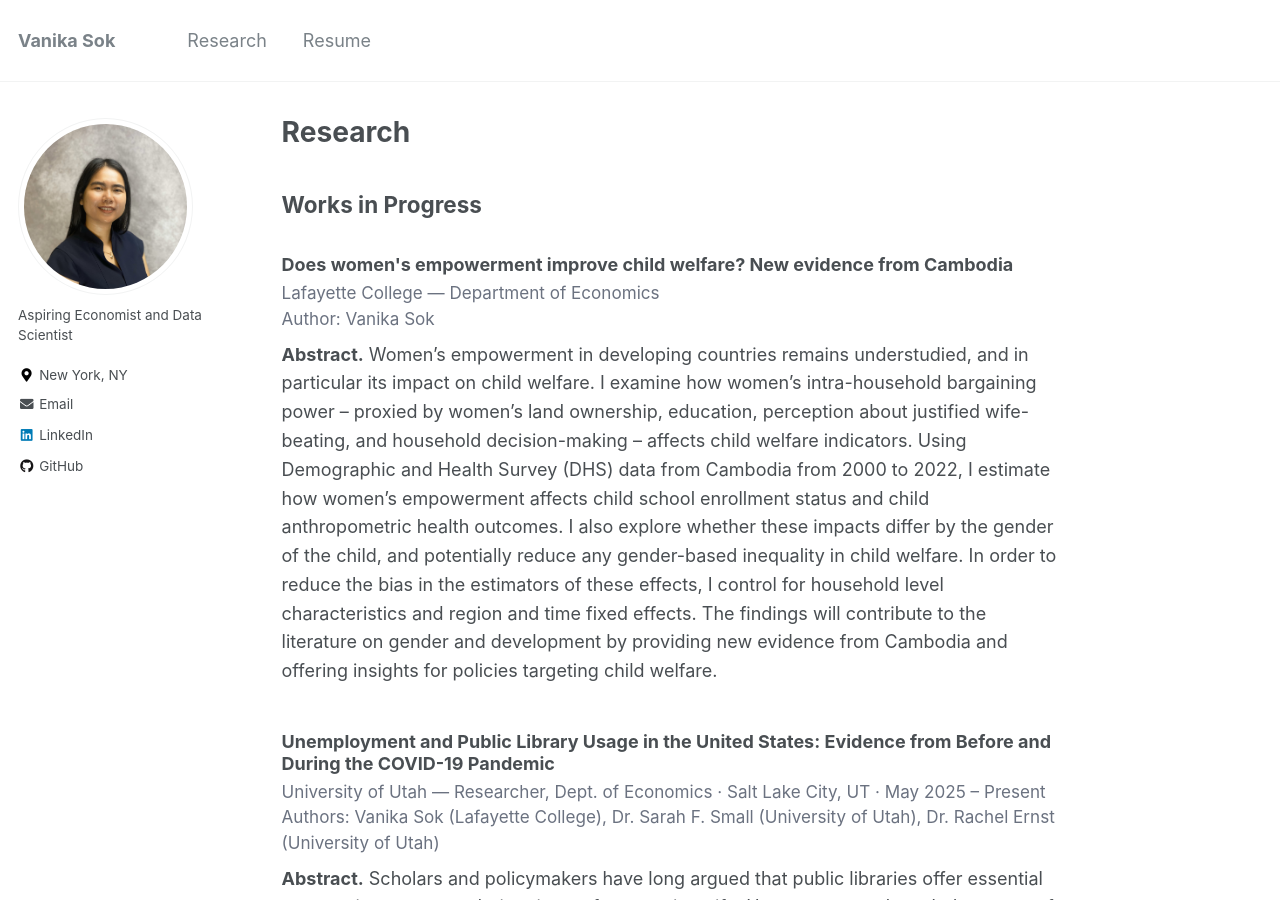
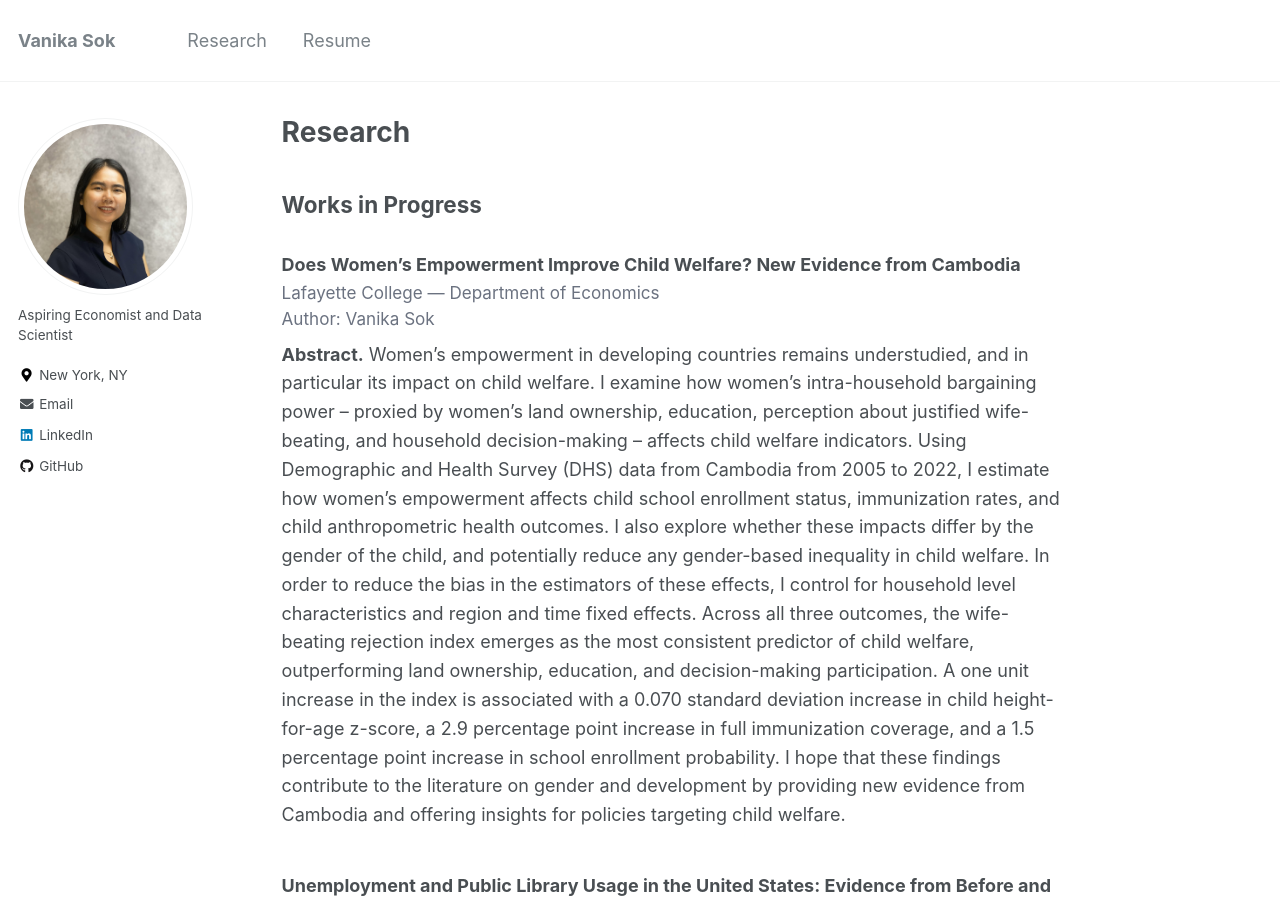
Before and after one commit to Vanika24/Vanika24.github.io, a Jekyll site: the page built from _pages/research.md, in a window 1280 px wide and 900 px high. Built offline with Jekyll 4.4.1, drawn with Linux system fonts in a browser that asks for light colours.

Commit message:
Revise abstract details
Updated the title and abstract of the research paper on women's empowerment and child welfare, including changes to the time frame and additional findings.

```diff
--- a/_pages/research.md
+++ b/_pages/research.md
@@ -23,13 +23,13 @@ author_profile: true
 <div class="research-section">
 <!-- thesis Paper -->
   <div class="research-item" id="wip-care-gaps">
-    <h3>Does women's empowerment improve child welfare? New evidence from Cambodia</h3>
+    <h3>Does Women’s Empowerment Improve Child Welfare? New Evidence from Cambodia</h3>
     <div class="research-meta">
       Lafayette College — Department of Economics<br>
       Author: Vanika Sok
     </div>
     <div class="research-abstract">
-      <strong>Abstract.</strong>  Women’s empowerment in developing countries remains understudied, and in particular its impact on child welfare. I examine how women’s intra-household bargaining power – proxied by women’s land ownership, education, perception about justified wife-beating, and household decision-making – affects child welfare indicators. Using Demographic and Health Survey (DHS) data from Cambodia from 2000 to 2022, I estimate how women’s empowerment affects child school enrollment status and child anthropometric health outcomes. I also explore whether these impacts differ by the gender of the child, and potentially reduce any gender-based inequality in child welfare. In order to reduce the bias in the estimators of these effects, I control for household level characteristics and region and time fixed effects. The findings will contribute to the literature on gender and development by providing new evidence from Cambodia and offering insights for policies targeting child welfare.
+      <strong>Abstract.</strong>  Women’s empowerment in developing countries remains understudied, and in particular its impact on child welfare. I examine how women’s intra-household bargaining power – proxied by women’s land ownership, education, perception about justified wife-beating, and household decision-making – affects child welfare indicators. Using Demographic and Health Survey (DHS) data from Cambodia from 2005 to 2022, I estimate how women’s empowerment affects child school enrollment status, immunization rates, and child anthropometric health outcomes. I also explore whether these impacts differ by the gender of the child, and potentially reduce any gender-based inequality in child welfare. In order to reduce the bias in the estimators of these effects, I control for household level characteristics and region and time fixed effects. Across all three outcomes, the wife-beating rejection index emerges as the most consistent predictor of child welfare, outperforming land ownership, education, and decision-making participation. A one unit increase in the index is associated with a 0.070 standard deviation increase in child height-for-age z-score, a 2.9 percentage point increase in full immunization coverage, and a 1.5 percentage point increase in school enrollment probability. I hope that these findings contribute to the literature on gender and development by providing new evidence from Cambodia and offering insights for policies targeting child welfare.
     </div>
   </div>
 
```
